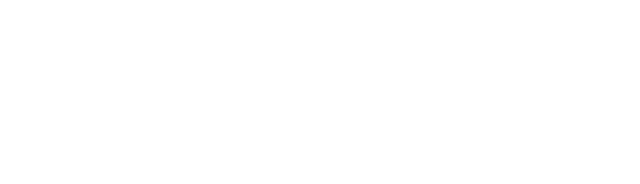
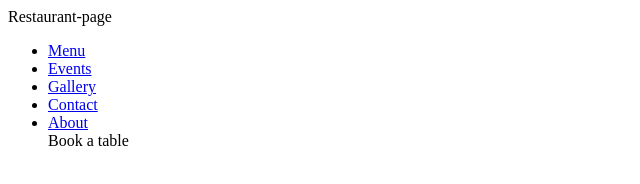
Before and after one commit to Bazzy09/Restaurant-page, a website built with webpack: page dist/index.html in a window 1280 px wide. Shown: the whole page, without its empty margins (0-640 px from the left). Built offline with nearby package versions, Linux system fonts and the light colour scheme.

Commit message:
added the header feature.

```diff
--- a/dist/index.html
+++ b/dist/index.html
@@ -6,6 +6,35 @@
     <title>Restaurant-page</title>
 </head>
 <body>
-    <script src="main.js"></script>
+    <header>
+        <nav class="navbar">
+            <div class="logo">Restaurant-page</div>
+            <ul class="nav">
+                <li>
+                    <a href="#">Menu</a>
+                </li>
+                <li>
+                    <a href="#">Events</a>
+                </li>
+                <li>
+                    <a href="#">Gallery</a>
+                </li>
+                <li>
+                    <a href="#">Contact</a>
+                </li>
+
+                <li>
+                    <a href="#">About</a>
+                </li>
+
+                <div class="reservation">Book a table</div>
+
+            </ul>
+
+        </nav>
+    </header>
+
+<div id="content"></div>
+    <script src="dist\main.js"></script>
 </body>
 </html>
```
Also changed, not shown: dist/webpack.config.js (added).
